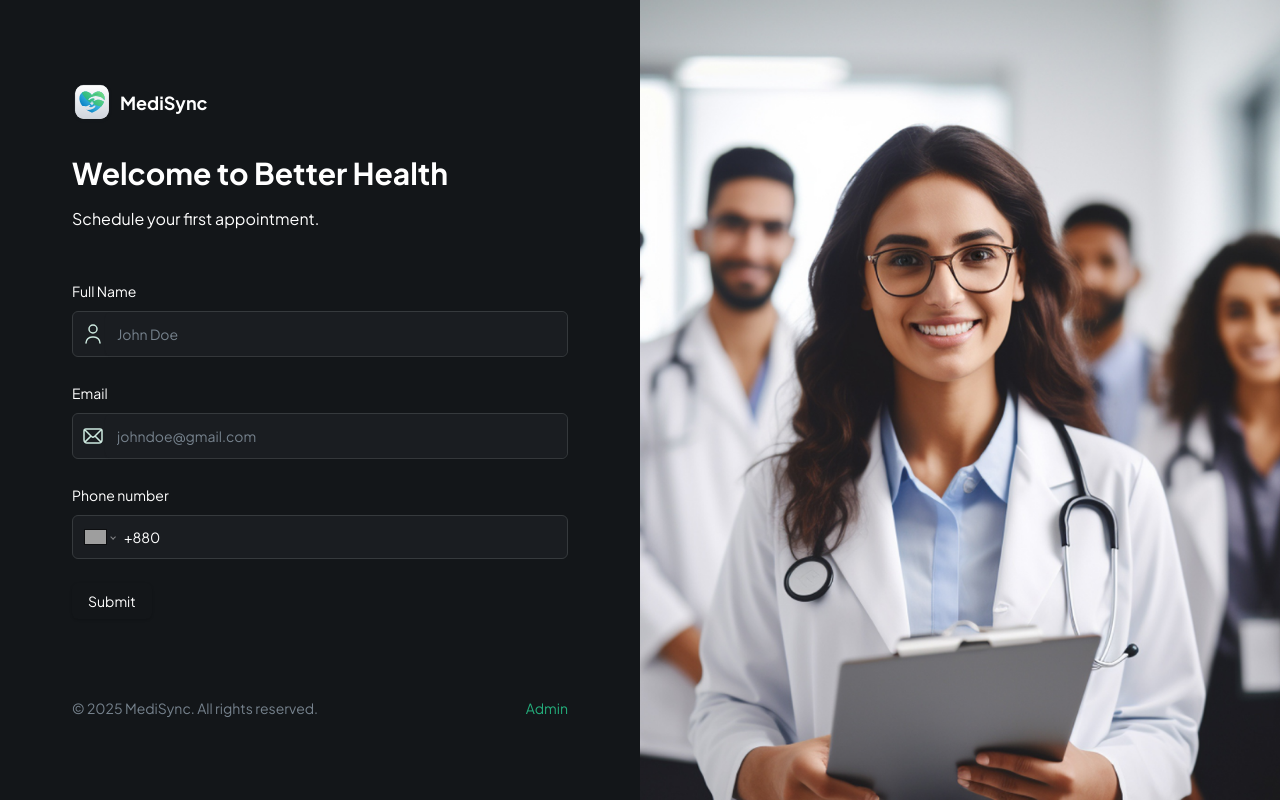
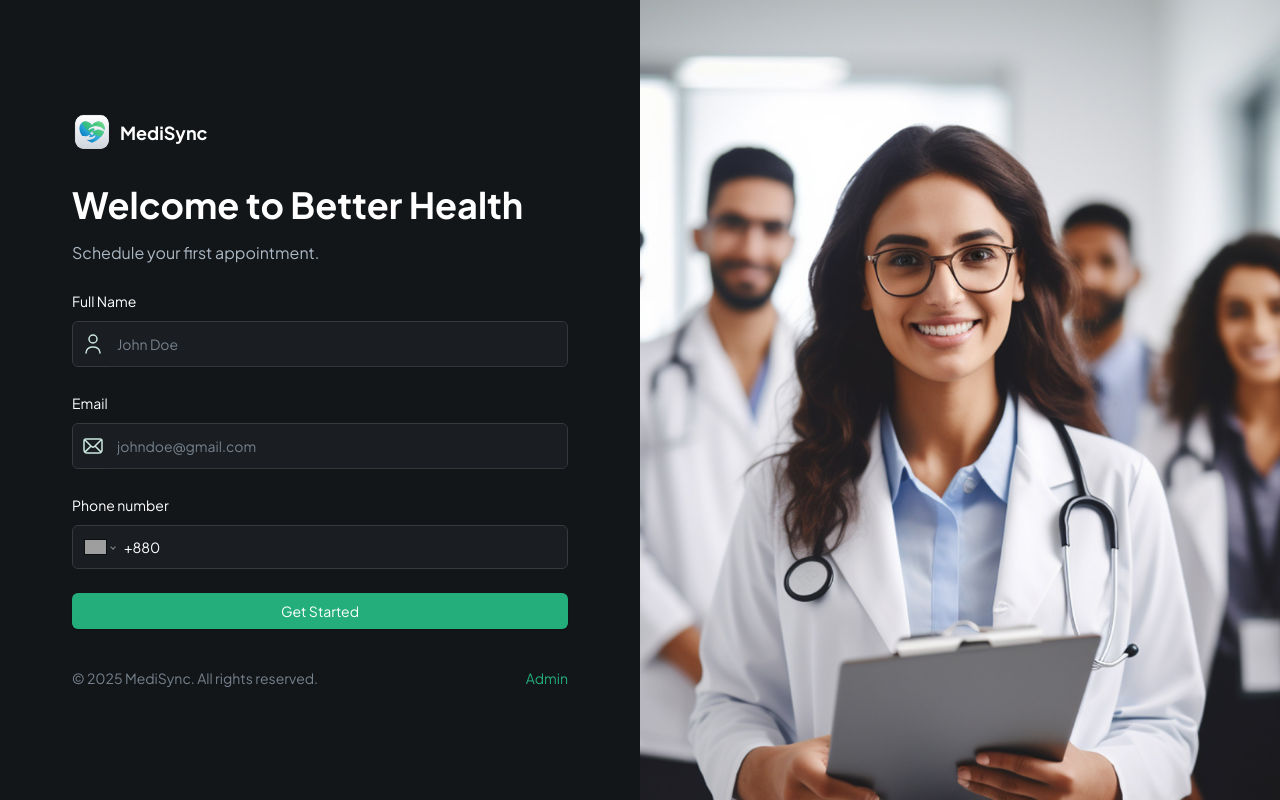
Before and after one commit to Nakib909/Medisync, a Next.js app: page / in a window 1280 px wide. Built offline with nearby package versions, Linux system fonts and the light colour scheme; grey boxes are pictures that could not be loaded.

Commit message:
homepage completed submit button is done

```diff
--- a/app/page.tsx
+++ b/app/page.tsx
@@ -4,7 +4,7 @@ import Link from "next/link";
 
 export default function Home() {
   return (
-    <div className="flex h-screen max-h-screen">
+    <div className="flex h-screen max-h-screen ">
       <section className="remove-scrollbar container my-auto">
         <div className="sub-container max-w-[496px]">
           <div className="w-fit mb-8 flex flex-row items-center justify-center gap-2">
@@ -20,7 +20,7 @@ export default function Home() {
 
           <PatientForm/>
 
-          <div className="text-14-regular mt-20 flex justify-between">
+          <div className="text-14-regular mt-10 flex justify-between">
             <p className="justify-items-end text-dark-600 xl:text-left">
               © 2025 MediSync. All rights reserved.
             </p>
@@ -38,7 +38,7 @@ export default function Home() {
         height={1000}
         width={1000}
         alt="patient"
-        className="side-img max-w-[50%]"
+        className="side-img max-w-[50%] "
       />
     </div>
   );
--- a/components/customFormField.tsx
+++ b/components/customFormField.tsx
@@ -64,7 +64,7 @@ const RenderField = ({field, props}: {field: any; props: CustomProps}) => {
             placeholder={placeholder}
             international
             withCountryCallingCode
-            value={field.value as E164Number | undefined}
+            value={field.value as string | undefined}
             onChange={field.onChange}
             className='input-phone'
           />
--- a/components/forms/patientForm.tsx
+++ b/components/forms/patientForm.tsx
@@ -1,4 +1,6 @@
 "use client"
+
+import { useState } from "react"
 
 import { zodResolver } from "@hookform/resolvers/zod"
 import { useForm } from "react-hook-form"
@@ -15,6 +17,9 @@ import {
 } from "@/components/ui/form"
 import { Input } from "@/components/ui/input"
 import CustomFormField from "../customFormField"
+import SubmitButton from "../submitButton"
+import { UserFormValidation } from "@/lib/validation"
+import { useRouter } from "next/navigation"
 
 
 export enum FormFieldType {
@@ -27,32 +32,41 @@ export enum FormFieldType {
   SKELETON ='skeleton',
 }
 
-const formSchema = z.object({
-  username: z.string().min(2, {
-    message: "Username must be at least 2 characters.",
-  }),
-})
+
 
 const PatientForm = () => {
-
-  const form = useForm<z.infer<typeof formSchema>>({
-    resolver: zodResolver(formSchema),
+  const [isLoading, setIsLoading] = useState(false)
+  const form = useForm<z.infer<typeof UserFormValidation>>({
+    resolver: zodResolver(UserFormValidation),
     defaultValues: {
-      username: "",
+      name: "",
+      email: "",
+      phone: "",
     },
   })
 
 
-  function onSubmit(values: z.infer<typeof formSchema>) {
+  async function onSubmit({name, email, phone}: z.infer<typeof UserFormValidation>) {
 
-    console.log(values)
+    try {
+      // const userData = {name, email, phone}
+
+      // const user = await createUser(userData)
+
+      // if(user) Router.push(`/patient/${user.$id}/register`)
+
+
+    } catch (error) {
+      console.log(error);
+
+    }
   }
   return (
         <Form {...form}>
       <form onSubmit={form.handleSubmit(onSubmit)} className="space-y-6 flex-1">
-        <section className="mb-12 space-y-4">
-            <h1 className="text-3xl font-bold">Welcome to Better Health</h1>
-            <p>Schedule your first appointment.</p>
+        <section className="mb-6 space-y-4">
+            <h1 className="header">Welcome to Better Health</h1>
+            <p className="text-dark-700">Schedule your first appointment.</p>
         </section>
 
         <CustomFormField
@@ -82,7 +96,7 @@ const PatientForm = () => {
             placeholder="(+880) 1711111111"
         />
 
-        <Button type="submit">Submit</Button>
+        <SubmitButton isLoading={isLoading}>Get Started</SubmitButton>
       </form>
     </Form>
   )
--- /dev/null
+++ b/components/submitButton.tsx
@@ -0,0 +1,30 @@
+import React from 'react'
+import { Button } from './ui/button'
+import Image from 'next/image'
+
+interface ButtonProps {
+    isLoading: boolean,
+    className?: string,
+    children: React.ReactNode,
+}
+
+const SubmitButton = ({isLoading, className, children} : ButtonProps) => {
+  return (
+    <Button type='submit' disabled={isLoading} className={className ?? 'shad-primary-btn w-full'}>
+        {isLoading ? (
+            <div>
+                <Image
+                    src='/assets/icons/loader.svg'
+                    alt='loader'
+                    width={24}
+                    height={24}
+                    className='animate-spin'
+                />
+                Loading ...
+            </div>
+        ) : children}
+    </Button>
+  )
+}
+
+export default SubmitButton
--- /dev/null
+++ b/lib/validation.ts
@@ -0,0 +1,10 @@
+import z from "zod";
+
+
+export const UserFormValidation = z.object({
+  name: z.string()
+        .min(3, "Name must be at least 3 characters.")
+        .max(50, "Name must be at most 50 characters."),
+    email: z.string().email("Invalid email address."),
+    phone: z.string().refine((phone) => /^\+\d{10,15}$/.test(phone),'Invalid phone number')
+})
```
